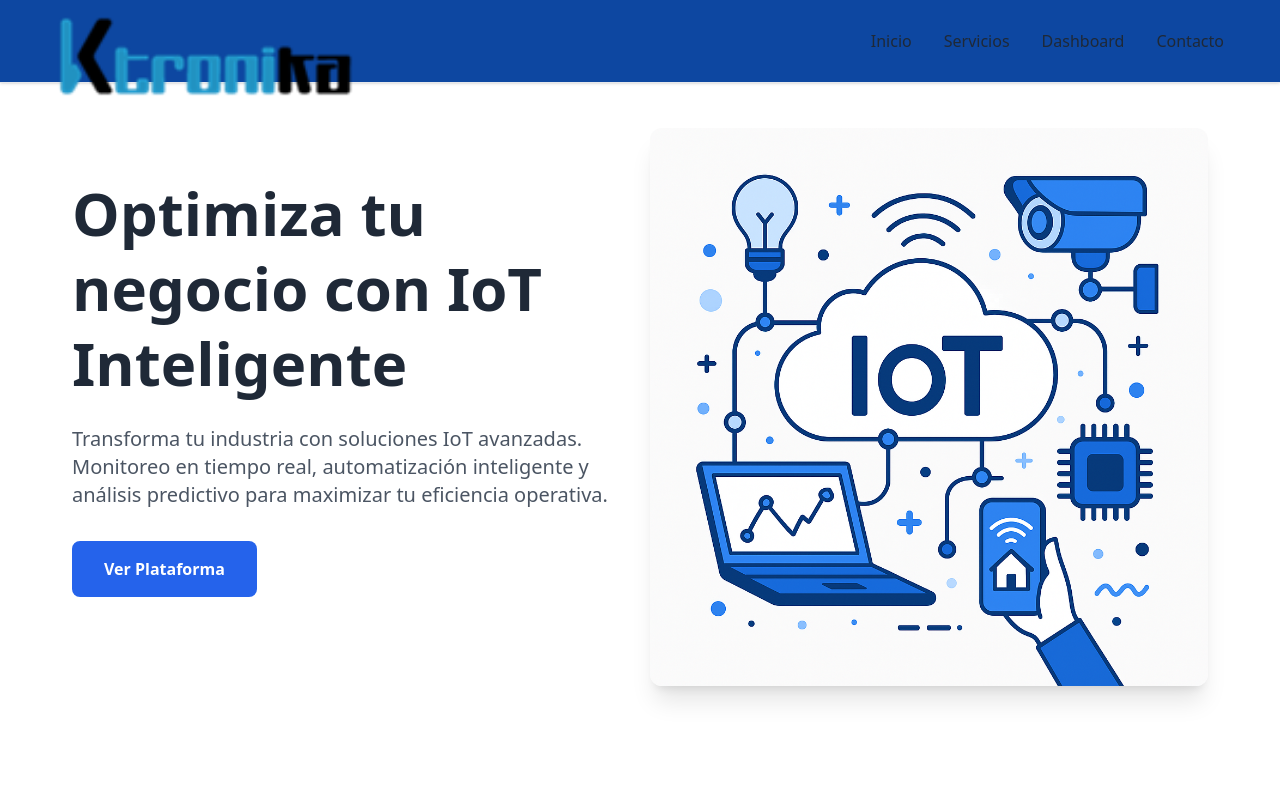
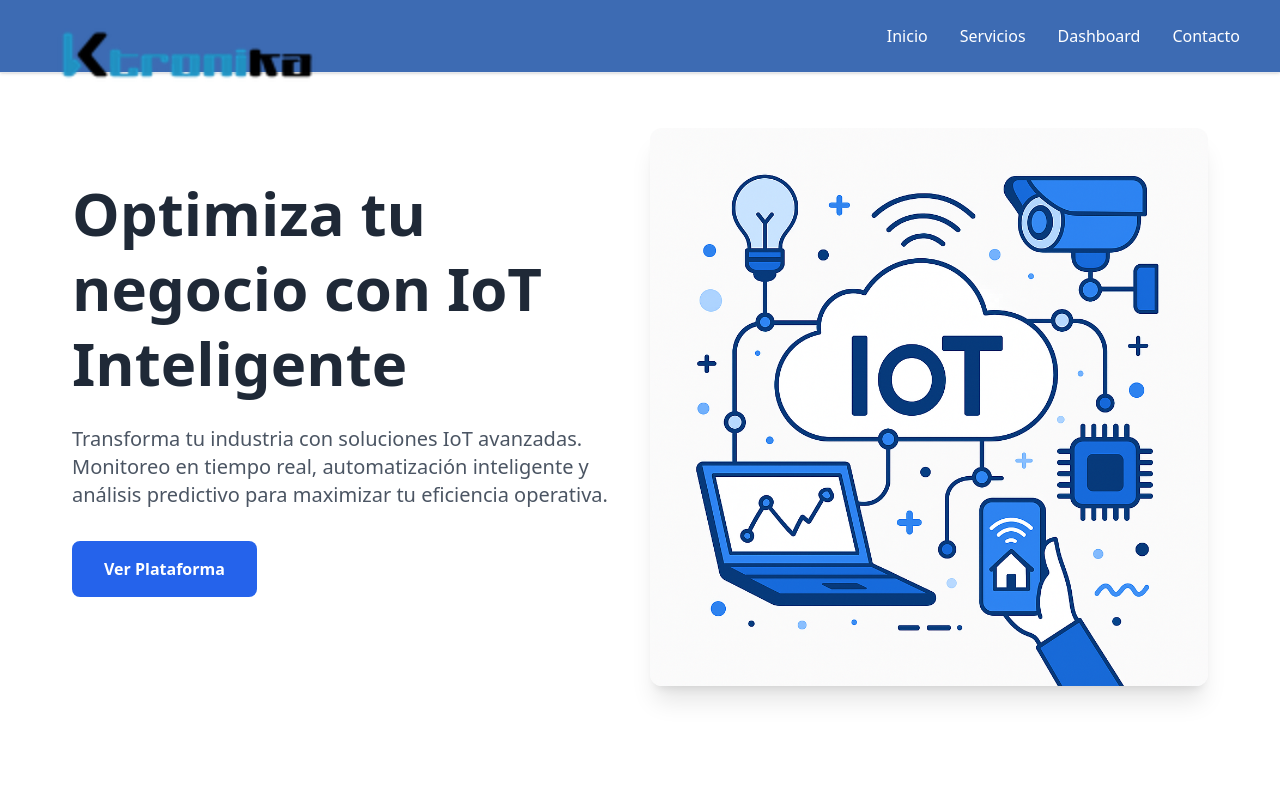
Before and after one commit to KFiloz/Page-Landing, a Next.js app: page / in a window 1280 px wide. Shown: the top 800 px of the page. Built offline with nearby package versions, Linux system fonts and the light colour scheme.

Commit message:
feat: Ajustando logo navbar part 6

```diff
--- a/src/components/Navbar.tsx
+++ b/src/components/Navbar.tsx
@@ -1,22 +1,21 @@
-"use client";
-import React, { useState } from "react";
 import Image from "next/image";
 import Link from "next/link";
+import { useState } from "react";
 
-const Navbar: React.FC = () => {
+const Navbar = () => {
   const [menuOpen, setMenuOpen] = useState(false);
 
   return (
     <header>
-     <nav className="fixed z-50 p-4 w-full border-b border-solid bg-[#0D47A1] shadow text-white">
-        <div className="flex justify-between items-center mx-auto max-w-[1200px] px-4 h-[50px]">
-          {/* Logo con tamaño 300x120 */}
-          <Link href="/" className="block w-[300px] h-[50px] relative">
+      <nav className="fixed z-50 p-4 w-full border-b border-solid bg-[#0D47A1]/80 shadow text-white backdrop-blur-md">
+        <div className="flex justify-between items-center mx-auto max-w-[1200px]">
+          {/* Logo */}
+          <Link href="/" className="block w-[300px] h-[40px] relative">
             <Image
               src="/images/Ktronika2.png"
               alt="Ktronika Logo"
               width={300}
-              height={50}
+              height={40}
               priority
             />
           </Link>
@@ -24,7 +23,7 @@ const Navbar: React.FC = () => {
           {/* Botón hamburguesa en móvil */}
           <button
             onClick={() => setMenuOpen(!menuOpen)}
-            className="sm:hidden text-gray-800 focus:outline-none"
+            className="sm:hidden text-white focus:outline-none"
           >
             <svg
               className="w-6 h-6"
@@ -51,40 +50,40 @@ const Navbar: React.FC = () => {
             </svg>
           </button>
 
-          {/* Menú horizontal */}
+          {/* Menú horizontal (escritorio) */}
           <ul className="hidden sm:flex gap-8 items-center">
-            <li><a href="#" className="text-gray-800">Inicio</a></li>
-            <li><a href="#" className="text-gray-800">Servicios</a></li>
+            <li><a href="#" className="text-white hover:text-gray-200">Inicio</a></li>
+            <li><a href="#" className="text-white hover:text-gray-200">Servicios</a></li>
             <li>
               <a
                 href="https://grafana.ktronika.com"
                 target="_blank"
                 rel="noopener noreferrer"
-                className="text-gray-800"
+                className="text-white hover:text-gray-200"
               >
                 Dashboard
               </a>
             </li>
-            <li><a href="#" className="text-gray-800">Contacto</a></li>
+            <li><a href="#" className="text-white hover:text-gray-200">Contacto</a></li>
           </ul>
         </div>
 
         {/* Menú móvil */}
         {menuOpen && (
           <ul className="sm:hidden mt-4 space-y-4 px-4">
-            <li><a href="#" className="block text-gray-800">Inicio</a></li>
-            <li><a href="#" className="block text-gray-800">Servicios</a></li>
+            <li><a href="#" className="block text-white hover:text-gray-200">Inicio</a></li>
+            <li><a href="#" className="block text-white hover:text-gray-200">Servicios</a></li>
             <li>
               <a
                 href="https://grafana.ktronika.com"
                 target="_blank"
                 rel="noopener noreferrer"
-                className="block text-gray-800"
+                className="block text-white hover:text-gray-200"
               >
                 Dashboard
               </a>
             </li>
-            <li><a href="#" className="block text-gray-800">Contacto</a></li>
+            <li><a href="#" className="block text-white hover:text-gray-200">Contacto</a></li>
           </ul>
         )}
       </nav>
```
Also changed, not shown: public/images/Ktronika2.png, public/images/Ktronika3.png (added).
